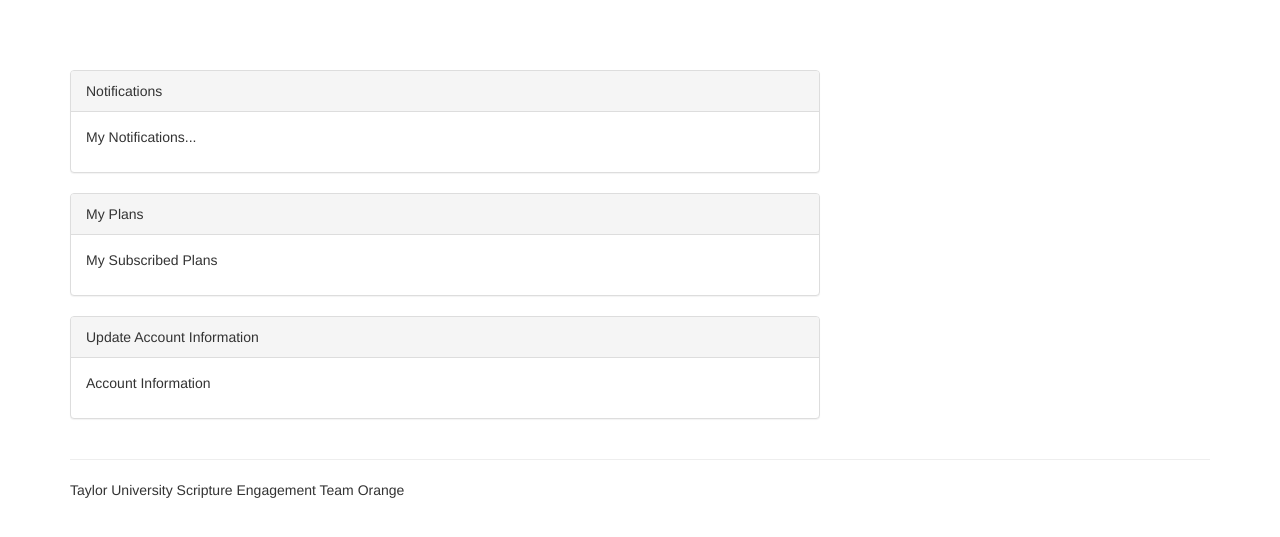
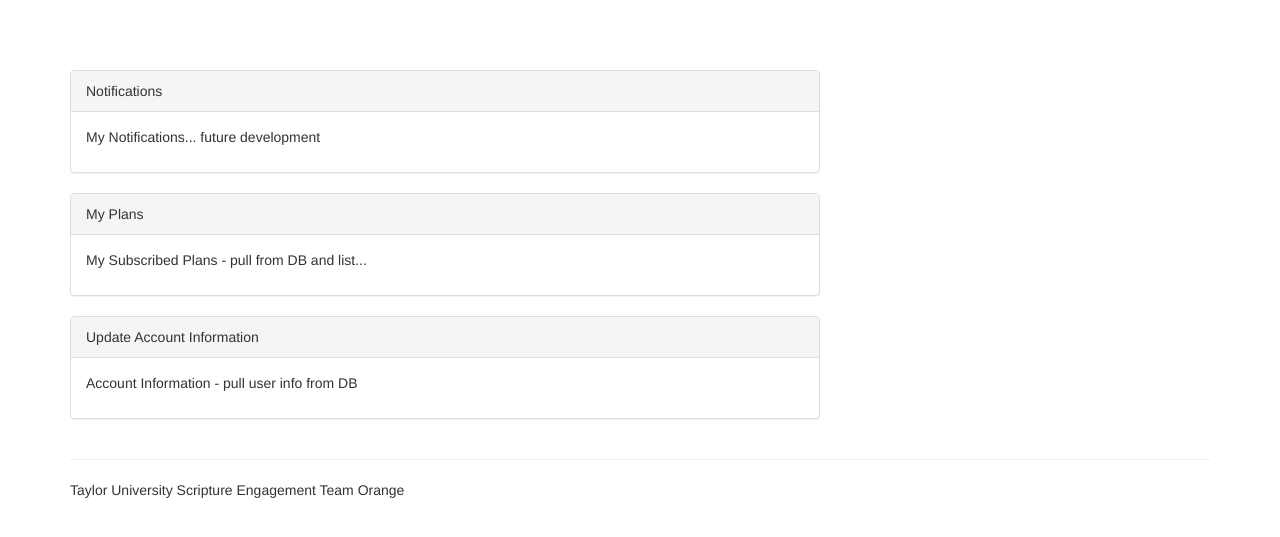
Before and after one commit to BoringCode/scripture-engagement-platform, a Python web app: template app/templates/users/profile.html in a window 1280 px wide. Shown: the top 537 px of the page. Run offline with Jinja, Linux system fonts and the light colour scheme; the template is opened without the code that fills it, so the values that code supplies are empty; some libraries are stand-ins or nearby versions.

Commit message:
updated templates/index with User Profile URL

```diff
--- a/app/templates/index.html
+++ b/app/templates/index.html
@@ -9,7 +9,7 @@
     <div id="links">
     <p><a href="{{ url_for('readings.all_readings') }}">Reading and Content</a></p>
     <p>Group Discussion Board</p>
-    <p>User Control (another sprint)</p>
+    <p><a href="{{ url_for('users.profile') }}">User Profile (under development)</a></p>
     </div>
 
 
--- a/app/templates/users/profile.html
+++ b/app/templates/users/profile.html
@@ -4,14 +4,14 @@
     <div class="panel panel-default">
         <div class="panel-heading">Notifications</div>
         <div class="panel-body">
-            <p>My Notifications...</p>
+            <p>My Notifications... future development</p>
         </div>
 
     </div>
     <div class="panel panel-default">
         <div class="panel-heading">My Plans</div>
         <div class="panel-body">
-            <p>My Subscribed Plans</p>
+            <p>My Subscribed Plans - pull from DB and list...</p>
 
         </div>
     </div>
@@ -19,7 +19,7 @@
     <div class="panel panel-default">
         <div class="panel-heading">Update Account Information</div>
         <div class="panel-body">
-            <p>Account Information</p>
+            <p>Account Information - pull user info from DB</p>
         </div>
 
     </div>
```
